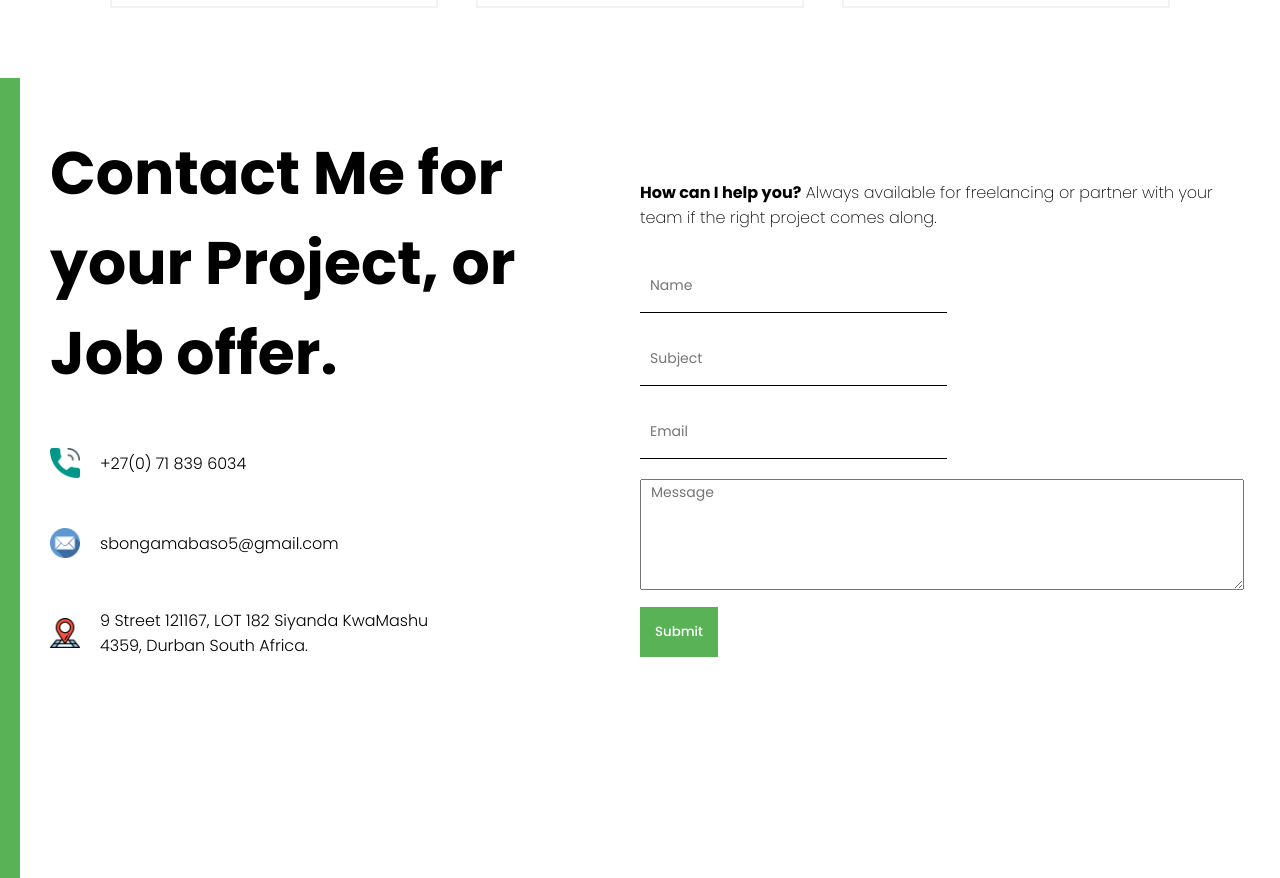
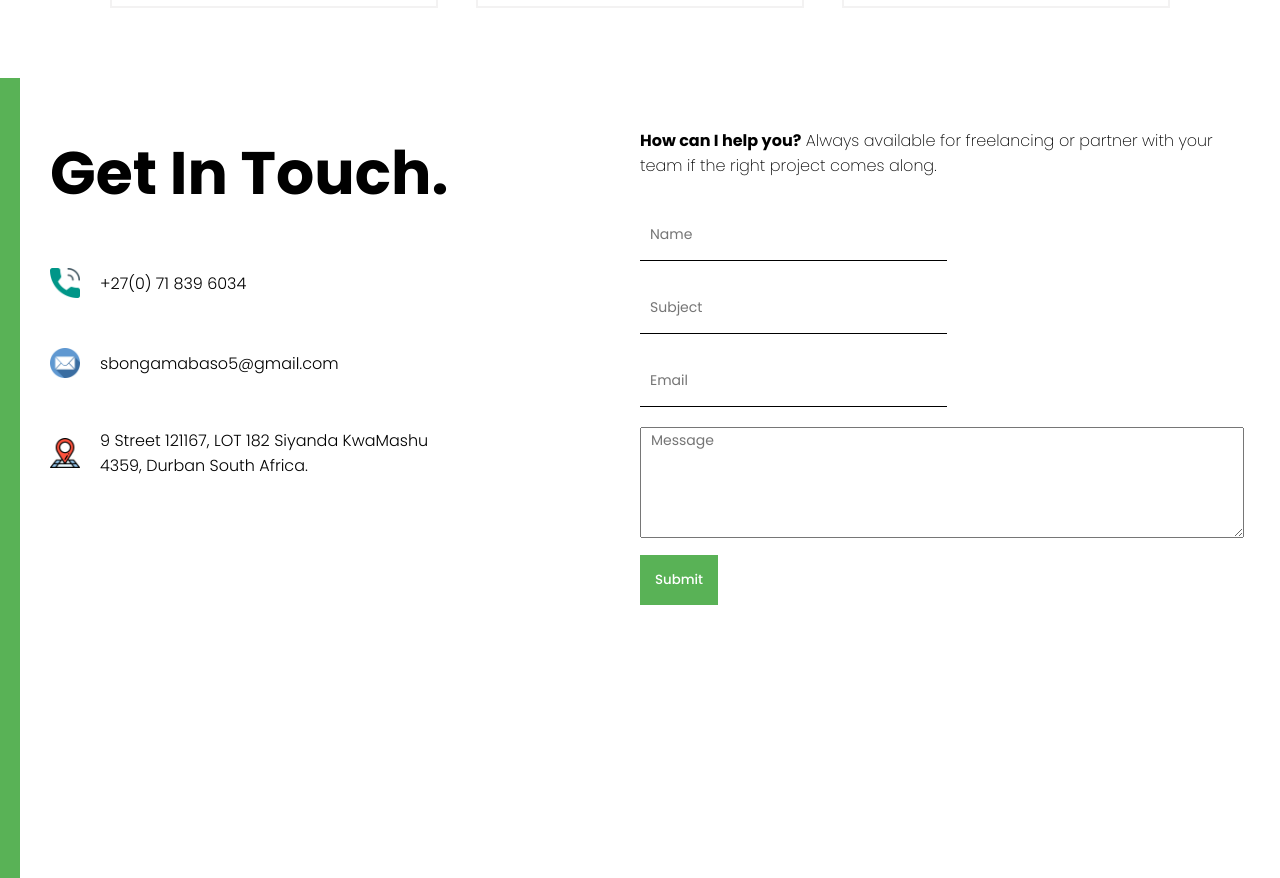
Before and after one commit to SbongaMabaso/my-portfolio, a React (Create React App) app: page / in a window 1280 px wide. Shown: the part 2540-3418 px from the top of the page. Built offline with nearby package versions, Linux system fonts and the light colour scheme.

Commit message:
Add files via upload

```diff
--- a/src/components/contact/Contact.jsx
+++ b/src/components/contact/Contact.jsx
@@ -37,7 +37,7 @@ const Contact = () => {
       <div className="c-bg"></div>
       <div className="c-wrapper">
         <div className="c-left">
-          <h1 className="c-title">Contact Me for your Project, or Job offer.</h1>
+          <h1 className="c-title">Get In Touch.</h1>
           <div className="c-info">
             <div className="c-info-item">
               <img src={Phone} alt="" className="c-icon" />
```
